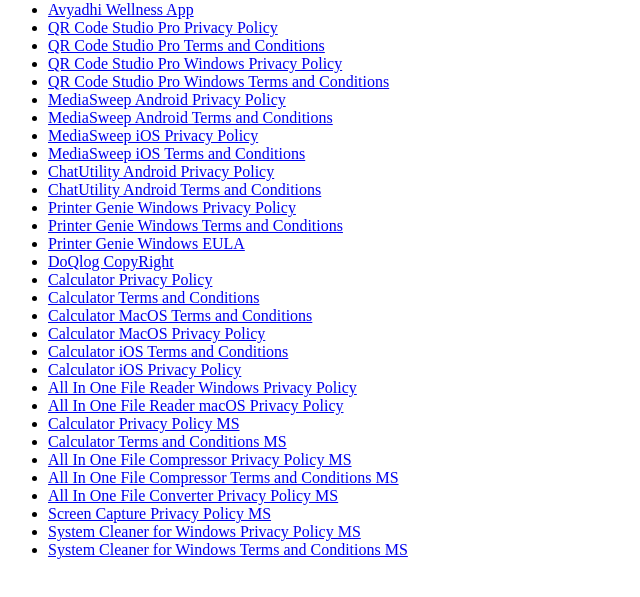
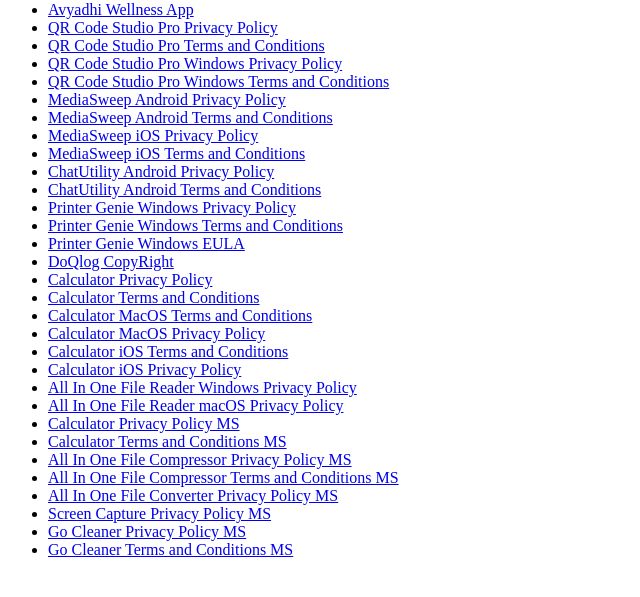
Before and after one commit to sandy338/privacy-policies, a plain HTML site: page index.html in a window 1280 px wide. Shown: the part 79-676 px from the top of the page, without its empty margins (0-640 px from the left). Drawn offline with Linux system fonts and the light colour scheme.

Commit message:
Update privacy policy and terms links for Go Cleaner
Replaced outdated links for System Cleaner with new links for Go Cleaner.

```diff
--- a/index.html
+++ b/index.html
@@ -52,8 +52,8 @@
 
      <li><a href="ScreenCapturePP_MicrosoftStore.html">Screen Capture Privacy Policy MS</a></li>
 
-    <li><a href="SystemCleanerforWindowsPP_MicorosoftStore.html">System Cleaner for Windows Privacy Policy MS</a></li>
-    <li><a href="SystemCleanerforWindowsTC_MicorosoftStore.html">System Cleaner for Windows Terms and Conditions MS</a></li>
+    <li><a href="GoCleanerPP_MicorosoftStore.html">Go Cleaner Privacy Policy MS</a></li>
+    <li><a href="GoCleanerTC_MicorosoftStore.html">Go Cleaner Terms and Conditions MS</a></li>
 
 
   </ul>
```
